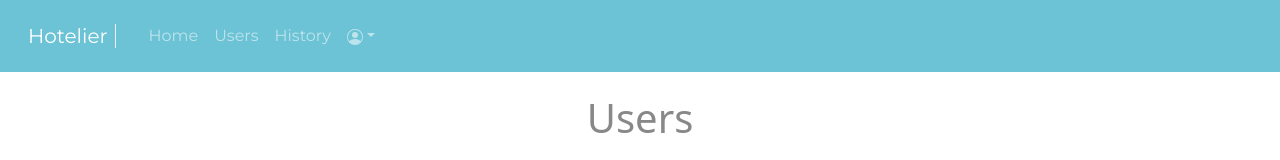
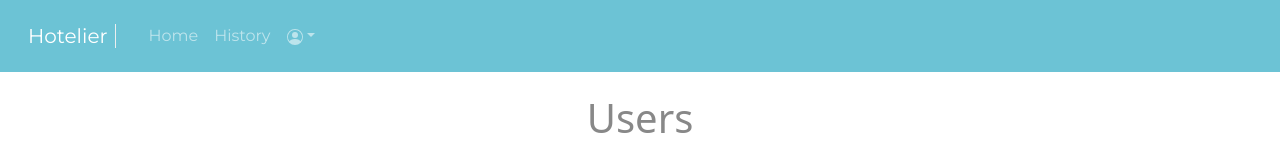
Before and after one commit to jbarillas-2017174/gestorHotelero, an Angular app in the folder Hotelero-Front/Front-Hotelero/: page /users in a window 1280 px wide. Shown: the top 160 px of the page. Built offline with nearby package versions, Linux system fonts and the light colour scheme.

Commit message:
Validación usuario admin

```diff
--- a/Hotelero-Front/Front-Hotelero/src/app/components/navbar/navbar.component.html
+++ b/Hotelero-Front/Front-Hotelero/src/app/components/navbar/navbar.component.html
@@ -12,15 +12,15 @@
                     <a class="nav-link" routerLink="">Home</a>
                 </li>
                 <li class="nav-item">
-                    <a class="nav-link" routerLink="/users">Users</a>
+                    <a class="nav-link" routerLink="/history">History</a>
                 </li>
                 <li class="nav-item">
-                    <a class="nav-link" routerLink="/history">History</a>
+                    <a class="nav-link" routerLink="/users" *ngIf="identity == 'ADMIN'">Users</a>
                 </li>
                 <li class="nav-item dropdown">
-                    <a class="nav-link dropdown-toggle" data-bs-toggle="dropdown"  role="button"
-                        aria-haspopup="true" aria-expanded="false"><svg xmlns="http://www.w3.org/2000/svg" width="16"
-                            height="16" fill="currentColor" class="bi bi-person-circle" viewBox="0 0 16 16">
+                    <a class="nav-link dropdown-toggle" data-bs-toggle="dropdown" role="button" aria-haspopup="true"
+                        aria-expanded="false"><svg xmlns="http://www.w3.org/2000/svg" width="16" height="16"
+                            fill="currentColor" class="bi bi-person-circle" viewBox="0 0 16 16">
                             <path d="M11 6a3 3 0 1 1-6 0 3 3 0 0 1 6 0z" />
                             <path fill-rule="evenodd"
                                 d="M0 8a8 8 0 1 1 16 0A8 8 0 0 1 0 8zm8-7a7 7 0 0 0-5.468 11.37C3.242 11.226 4.805 10 8 10s4.757 1.225 5.468 2.37A7 7 0 0 0 8 1z" />
--- a/Hotelero-Front/Front-Hotelero/src/app/components/navbar/navbar.component.ts
+++ b/Hotelero-Front/Front-Hotelero/src/app/components/navbar/navbar.component.ts
@@ -1,5 +1,6 @@
 import { Component, OnInit } from '@angular/core';
 import { Router } from '@angular/router';
+import { UserRestService } from 'src/app/services/userRest/user-rest.service';
 
 @Component({
   selector: 'app-navbar',
@@ -7,12 +8,16 @@ import { Router } from '@angular/router';
   styleUrls: ['./navbar.component.css']
 })
 export class NavbarComponent implements OnInit {
+  identity: any
+
 
   constructor(
-    private router: Router
+    private router: Router,
+    private userRest: UserRestService
   ) { }
 
   ngOnInit(): void {
+    this.identity = this.userRest.getIdentity().role;
   }
 
   logOut() {
```
